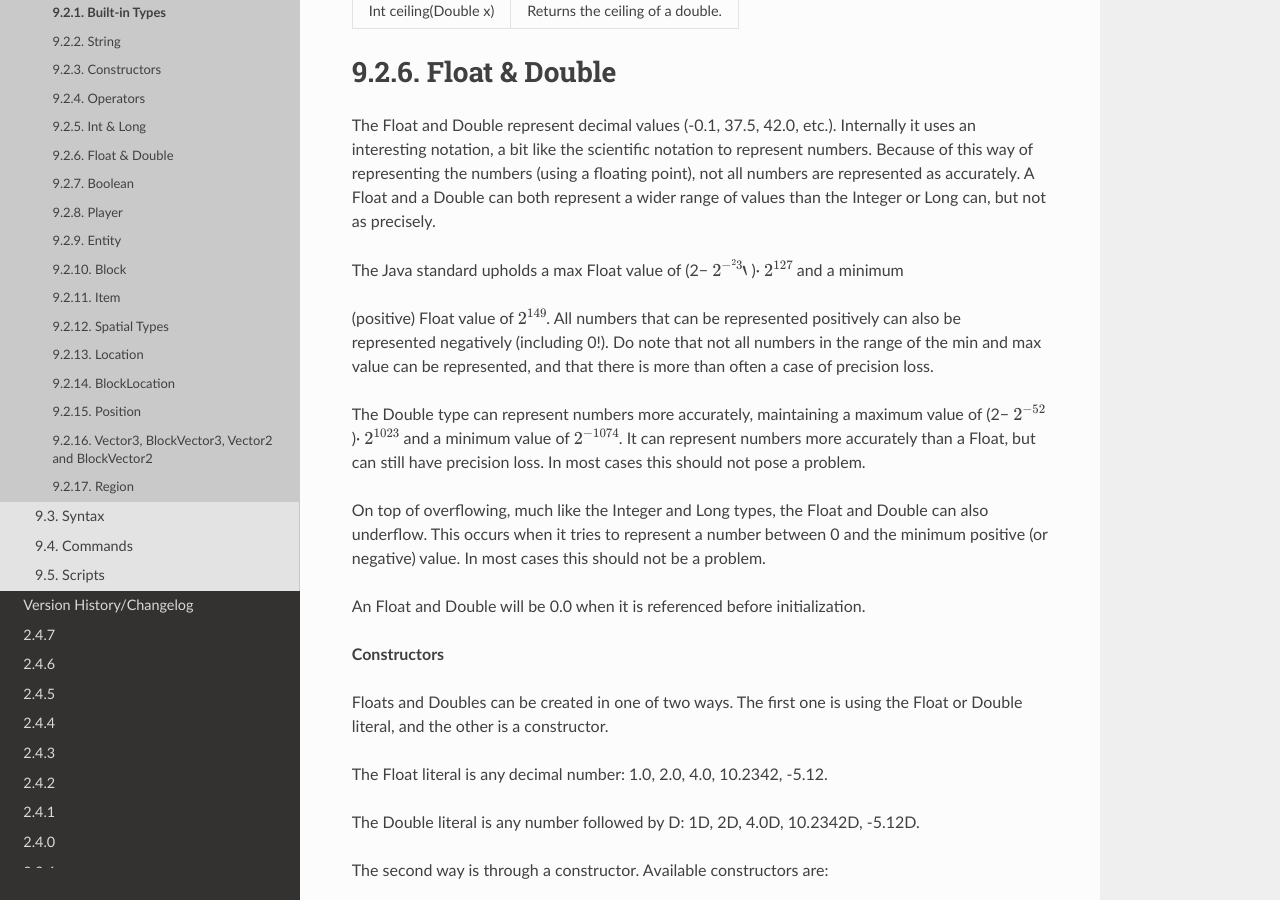
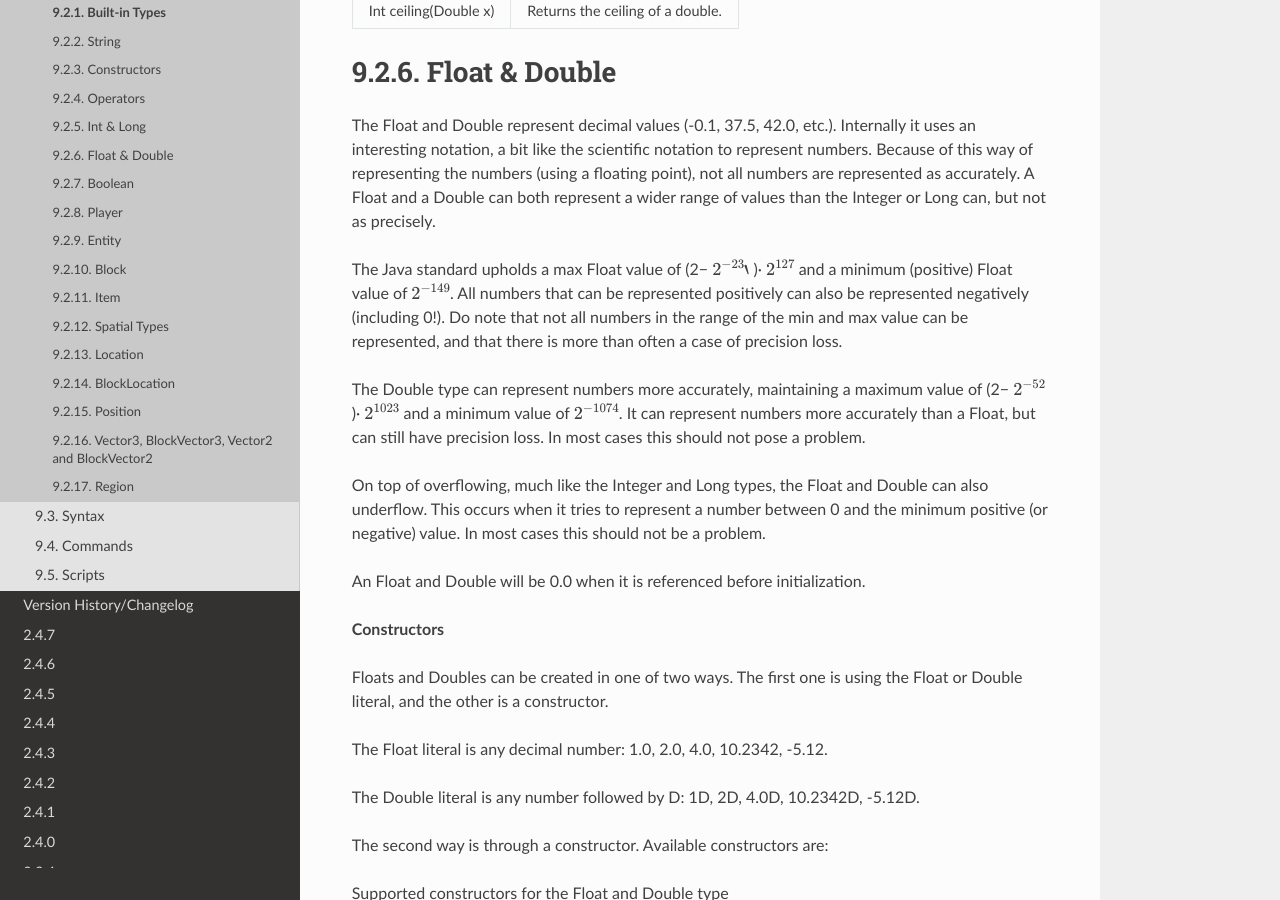
Before and after one commit to rebplane/msc, a Sphinx documentation site: the page built from docs/source/8_appendix/appendix_built_in_types.rst, in a window 1280 px wide and 900 px high, scrolled down 5382 px. Built offline with Sphinx 7.4.7 and the Read the Docs theme 3.1.0, drawn with Linux system fonts in a browser that asks for light colours.

```diff
--- a/docs/source/8_appendix/appendix_built_in_types.rst
+++ b/docs/source/8_appendix/appendix_built_in_types.rst
@@ -302,10 +302,8 @@ of this way of representing the numbers (using a floating point), not all number
 represented as accurately. A Float and a Double can both represent a wider range of
 values than the Integer or Long can, but not as precisely.
 
-The Java standard upholds a max Float value of (2− :math:`2^{−^23}`` )· :math:`2^{127}` and a minimum
-
-
-(positive) Float value of :math:`2^{149}`. All numbers that can be represented positively can also
+The Java standard upholds a max Float value of (2− :math:`2^{−23}`` )· :math:`2^{127}` and a minimum
+(positive) Float value of :math:`2^{-149}`. All numbers that can be represented positively can also
 be represented negatively (including 0!). Do note that not all numbers in the range of
 the min and max value can be represented, and that there is more than often a case of
 precision loss.
```
